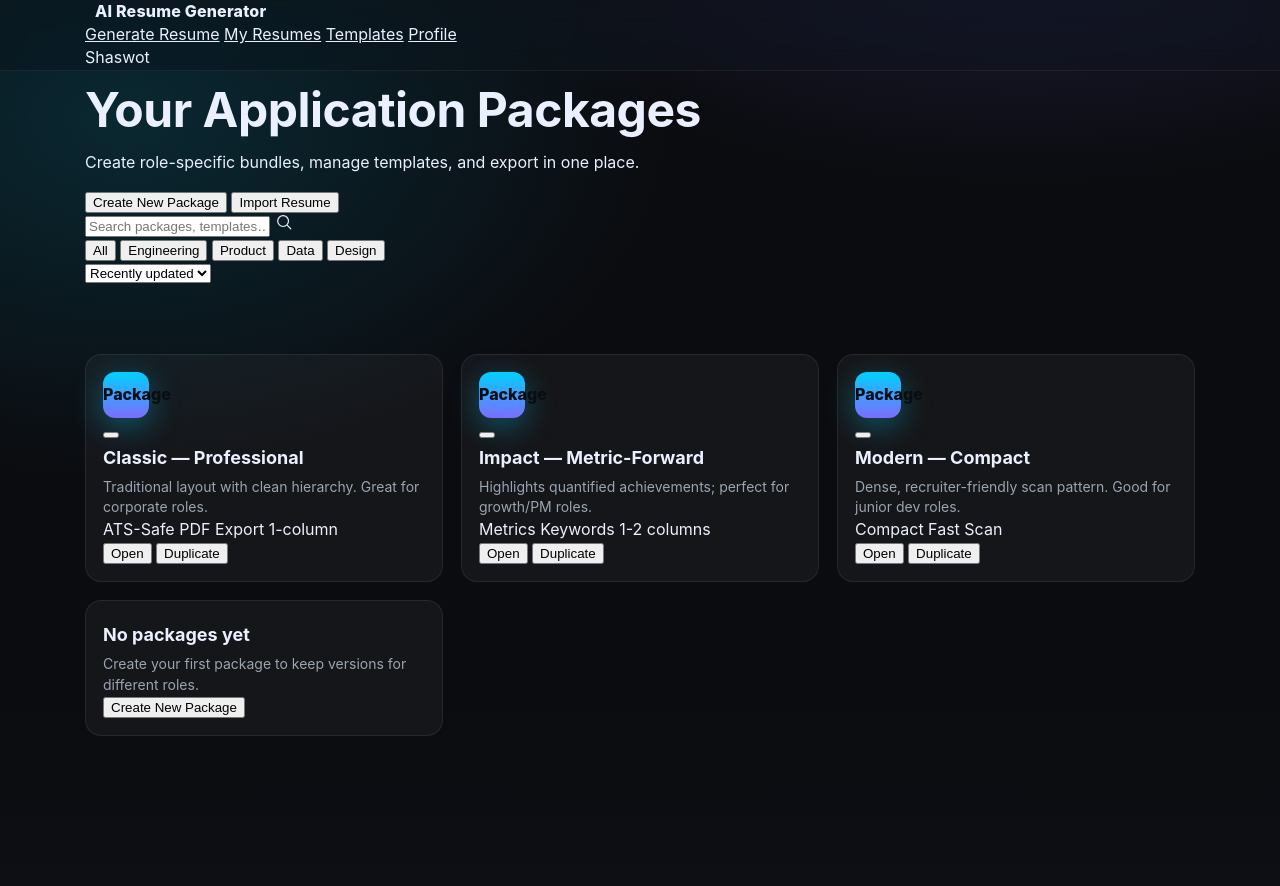
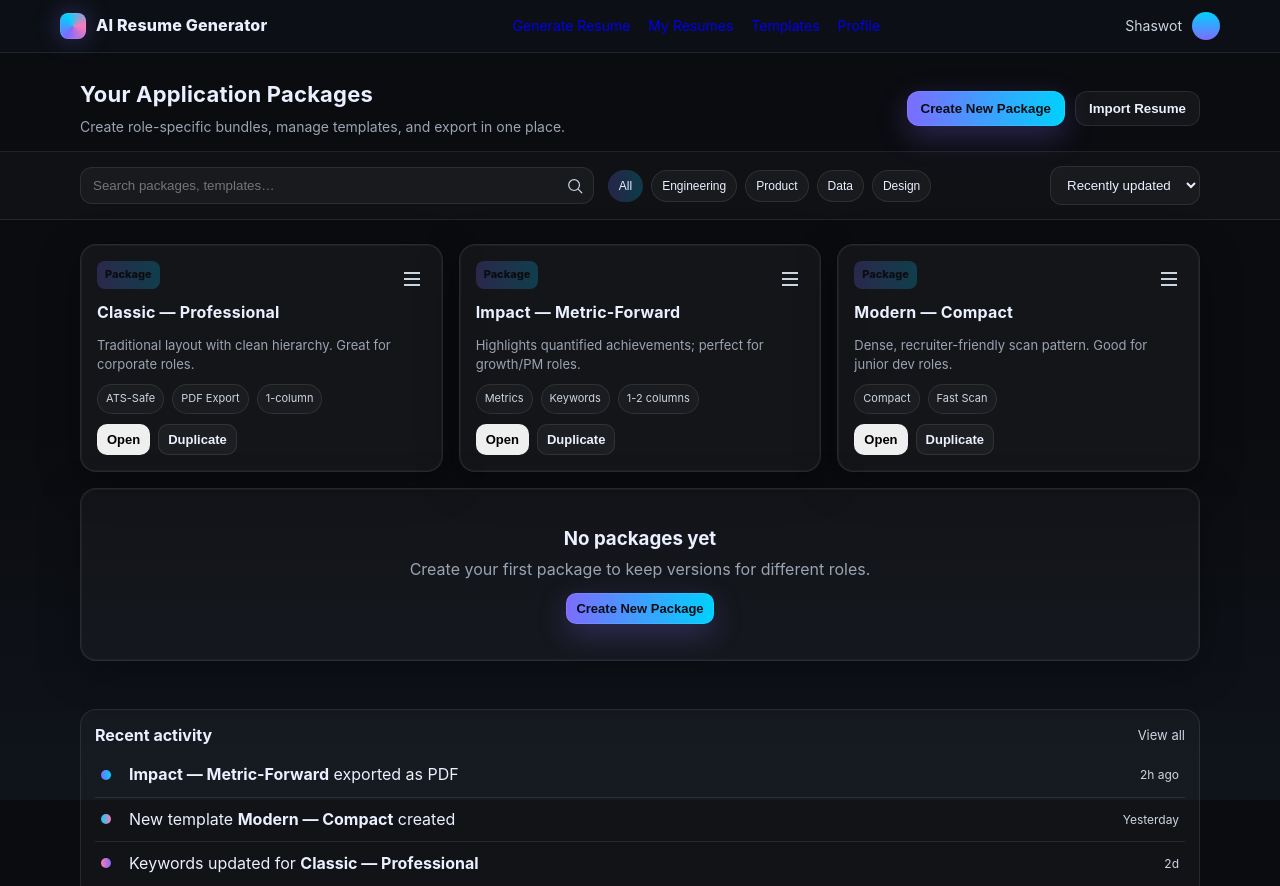
Before and after one commit to shaswotdhakal/test.github.io, a plain HTML site: page index.html in a window 1280 px wide. Shown: the top 886 px of the page. Drawn offline with Linux system fonts and the light colour scheme.

Commit message:
Update styles.css

```diff
--- a/styles.css
+++ b/styles.css
@@ -1,173 +1,190 @@
+/* =========================
+   THEME (same vibe as landing)
+   ========================= */
 :root{
-  /* Theme variables — swap these for quick palette changes */
   --bg:#0b0c10;
-  --ink:#0e1116;
-  --card:#0f141b;
+  --surface:#0f141b;
+  --text:#eaf0ff;
   --muted:#9aa4b2;
-  --text:#eaf0ff;
-  --glowA:#7c6cff;
-  --glowB:#00d1ff;
-  --glowC:#ff7ab6;
-  --accent:#98ffa6;
+
+  --glowA:#7c6cff;   /* violet */
+  --glowB:#00d1ff;   /* cyan   */
+  --glowC:#ff7ab6;   /* pink   */
+
+  --line: rgba(255,255,255,.09);
+  --glass: rgba(255,255,255,.05);
 }
 
-*{ box-sizing:border-box }
-
+*{box-sizing:border-box}
+html,body{height:100%}
 body{
   margin:0;
+  color:var(--text);
   background:
-    radial-gradient(1200px 600px at 80% -10%, rgba(124,108,255,.18), transparent 50%),
-    radial-gradient(900px 600px at 10% 10%, rgba(0,209,255,.14), transparent 60%),
-    linear-gradient(180deg, #0b0c10 0%, #0b0c10 60%, #0f141b 100%);
-  color:var(--text);
+    linear-gradient(180deg,#0b0c10 0%, #0b0c10 55%, #0f141b 100%);
   font-family: Inter, ui-sans-serif, system-ui, -apple-system, Segoe UI, Roboto, "Helvetica Neue", Arial, Noto Sans, sans-serif;
   line-height:1.45;
 }
 
-a{ color:inherit }
+.container{max-width:1160px; margin:0 auto; padding:0 20px}
 
-.container{ max-width:1150px; margin:0 auto; padding:0 20px }
-
-/* Ambient blobs */
-.blur-orb{
-  position:absolute; filter:blur(40px); opacity:.65; pointer-events:none; mix-blend:screen;
-  animation: drift 24s ease-in-out infinite alternate;
-}
-.orb-a{background: radial-gradient(circle at 30% 30%, var(--glowA), transparent 60%); width:420px; height:420px; top:-80px; left:-80px}
-.orb-b{background: radial-gradient(circle at 70% 70%, var(--glowB), transparent 60%); width:520px; height:520px; top:-120px; right:-120px; animation-delay: 3s;}
-.orb-c{background: radial-gradient(circle at 50% 50%, var(--glowC), transparent 60%); width:380px; height:380px; bottom:-120px; left:10%}
-@keyframes drift { to { transform: translate3d(0,40px,0) scale(1.05);} }
-
-/* NAVBAR */
+/* =========================
+   NAVBAR (glass, no orbs)
+   ========================= */
 .nav{
   position:sticky; top:0; z-index:50;
-  -webkit-backdrop-filter:saturate(150%) blur(12px); /* Safari/iOS support */
-  backdrop-filter:saturate(150%) blur(12px);         /* Modern browsers */
-  background:rgba(15, 20, 27, .55);
-  border-bottom:1px solid rgba(255,255,255,.06);
+  background:rgba(15,20,27,.55);
+  -webkit-backdrop-filter:saturate(150%) blur(12px);
+  backdrop-filter:saturate(150%) blur(12px);
+  border-bottom:1px solid var(--line);
+}
+.nav__wrap{display:flex; align-items:center; justify-content:space-between; padding:12px 0}
+.brand{display:flex; align-items:center; gap:10px; font-weight:800}
+.brand__mark{
+  width:26px; height:26px; border-radius:8px;
+  background:conic-gradient(from 210deg,var(--glowA),var(--glowB),var(--glowC),var(--glowA));
+  box-shadow:0 0 24px rgba(124,108,255,.35), 0 0 0 1px rgba(255,255,255,.08) inset;
+}
+.brand__name{letter-spacing:.2px}
+.nav__links{display:flex; gap:18px; color:var(--muted); font-size:14px}
+.nav__link{text-decoration:none}
+.nav__user{display:flex; align-items:center; gap:10px}
+.nav__userName{color:#cbd5e1; font-size:14px}
+.avatar{width:28px; height:28px; border-radius:999px; background:linear-gradient(180deg,var(--glowB),var(--glowA))}
+
+/* =========================
+   PAGE HEADER / TITLE BAR
+   ========================= */
+.pageHead{padding:26px 0 14px; border-bottom:1px solid var(--line)}
+.pageHead__wrap{display:flex; align-items:center; justify-content:space-between; gap:16px; flex-wrap:wrap}
+.pageHead__title{margin:0 0 6px; font-size:22px; letter-spacing:.2px}
+.pageHead__subtitle{margin:0; color:var(--muted); font-size:14px}
+
+.actions{display:flex; gap:10px}
+.btn{
+  appearance:none; border:0; cursor:pointer; font-weight:700;
+  padding:10px 14px; border-radius:12px;
+}
+.btn--primary{
+  color:#0a0d12;
+  background:linear-gradient(90deg,var(--glowA),var(--glowB));
+  box-shadow:0 10px 30px rgba(124,108,255,.28), 0 0 0 1px rgba(255,255,255,.08) inset;
+}
+.btn--ghost{
+  color:var(--text);
+  background:rgba(255,255,255,.04);
+  box-shadow:inset 0 0 0 1px var(--line);
+}
+.btn--tiny{padding:8px 10px; border-radius:10px; font-size:13px}
+
+/* =========================
+   TOOLBAR (Search + Filters + Sort)
+   ========================= */
+.toolbar{padding:14px 0; border-bottom:1px solid var(--line); background:rgba(255,255,255,.02)}
+.toolbar__wrap{display:grid; grid-template-columns: 1.2fr 1fr auto; gap:14px; align-items:center}
+.input{position:relative}
+.input input{
+  width:100%; color:var(--text); background:rgba(255,255,255,.04); border:1px solid var(--line);
+  padding:10px 34px 10px 12px; border-radius:12px; outline: none;
+}
+.input__icon{position:absolute; right:10px; top:50%; transform:translateY(-50%); color:#cbd5e1}
+.filters{display:flex; gap:8px; flex-wrap:wrap}
+.chip{
+  background:rgba(255,255,255,.04); border:1px solid var(--line); color:var(--text);
+  padding:8px 10px; border-radius:999px; font-size:12px; cursor:pointer;
+}
+.chip--active{background:linear-gradient(90deg,rgba(124,108,255,.22),rgba(0,209,255,.22)); border-color:transparent}
+.select select{
+  color:var(--text); background:rgba(255,255,255,.04); border:1px solid var(--line);
+  padding:10px 12px; border-radius:12px;
 }
 
-.nav-wrap{ display:flex; align-items:center; justify-content:space-between; padding:14px 0 }
-.brand{ display:flex; align-items:center; gap:10px; font-weight:800; letter-spacing:.2px }
-.brand-mark{
-  width:28px; height:28px; border-radius:8px;
-  background: conic-gradient(from 210deg, var(--glowA), var(--glowB), var(--glowC), var(--glowA));
-  box-shadow: 0 0 30px rgba(124,108,255,.35), 0 0 50px rgba(0,209,255,.25) inset;
+/* =========================
+   GRID (Packages / Templates)
+   ========================= */
+.section{padding:24px 0}
+.grid{
+  display:grid; gap:16px;
+  grid-template-columns: repeat(12, 1fr);
 }
-.nav-links{ display:flex; gap:18px; align-items:center; font-size:14px; color:var(--muted) }
-.nav-links a{ opacity:.9; text-decoration:none }
-.cta{
-  text-decoration:none; font-weight:700; font-size:14px;
-  background: linear-gradient(90deg, var(--glowA), var(--glowB));
-  color:#0a0d12; padding:10px 14px; border-radius:12px;
-  box-shadow: 0 10px 30px rgba(124,108,255,.35), 0 0 0 1px rgba(255,255,255,.08) inset;
+.card{
+  grid-column: span 4;
+  background:rgba(255,255,255,.04);
+  border:1px solid var(--line);
+  border-radius:16px; padding:16px;
+  box-shadow:0 10px 40px rgba(0,0,0,.35), inset 0 0 0 1px rgba(255,255,255,.04);
+  display:flex; flex-direction:column; gap:10px;
+}
+.card__head{display:flex; align-items:center; justify-content:space-between}
+.badge{
+  font-size:11px; font-weight:800; padding:6px 8px; border-radius:8px;
+  background:linear-gradient(90deg,rgba(124,108,255,.22),rgba(0,209,255,.22)); color:#0b0c10;
+}
+.iconBtn{background:transparent; border:0; cursor:pointer}
+.kebab{display:inline-block; width:16px; height:2px; background:#cbd5e1; position:relative}
+.kebab::before,.kebab::after{content:""; position:absolute; width:16px; height:2px; background:#cbd5e1; left:0}
+.kebab::before{top:-6px}.kebab::after{top:6px}
+
+.card__title{margin:2px 0; font-size:16px; letter-spacing:.2px}
+.card__desc{margin:0; color:var(--muted); font-size:13px}
+.card__meta{display:flex; gap:8px; flex-wrap:wrap}
+.tag{
+  font-size:11px; color:#cbd5e1; padding:6px 8px; border-radius:999px;
+  background:rgba(255,255,255,.03); border:1px solid var(--line);
+}
+.card__foot{display:flex; gap:8px}
+
+/* Empty state card (hide in React when you have data) */
+.card--empty{
+  grid-column: span 12;
+  justify-content:center; align-items:center; text-align:center;
+  padding:36px; background:rgba(255,255,255,.03);
+}
+.empty h3{margin:0 0 6px}
+.empty p{margin:0 0 12px; color:var(--muted)}
+
+/* =========================
+   RECENT ACTIVITY PANEL
+   ========================= */
+.panel{
+  background:rgba(255,255,255,.03); border:1px solid var(--line); border-radius:16px; padding:14px;
+}
+.panel__head{display:flex; align-items:center; justify-content:space-between; margin-bottom:6px}
+.panel__title{margin:0; font-size:16px}
+.link{color:#cbd5e1; text-decoration:none; font-size:13px}
+.activity{list-style:none; margin:0; padding:0}
+.activity__row{
+  display:grid; grid-template-columns: 18px 1fr auto; align-items:center;
+  gap:10px; padding:10px 6px; border-top:1px solid var(--line);
+}
+.activity__row:first-child{border-top:0}
+.dot{width:10px; height:10px; border-radius:50%}
+.dot--a{background:linear-gradient(90deg,var(--glowA),var(--glowB))}
+.dot--b{background:linear-gradient(90deg,var(--glowB),var(--glowC))}
+.dot--c{background:linear-gradient(90deg,var(--glowC),var(--glowA))}
+.time{color:#cbd5e1; font-size:12px}
+
+/* =========================
+   FOOTER
+   ========================= */
+.footer{border-top:1px solid var(--line); margin-top:10px}
+.footer__wrap{display:flex; align-items:center; justify-content:space-between; gap:12px; padding:16px 0; color:#cbd5e1; font-size:13px}
+.footer__links{display:flex; gap:14px}
+.footer__links a{color:#cbd5e1; text-decoration:none}
+
+/* =========================
+   RESPONSIVE
+   ========================= */
+@media (max-width: 1024px){
+  .grid .card{grid-column: span 6}
+  .toolbar__wrap{grid-template-columns: 1fr}
+}
+@media (max-width: 640px){
+  .grid .card{grid-column: span 12}
+  .pageHead__wrap{align-items:flex-start}
 }
 
-/* HERO */
-.hero{ position:relative; overflow:hidden; padding:72px 0 40px }
-.hero-grid{ display:grid; grid-template-columns: 1.1fr .9fr; gap:28px; align-items:center }
-.eyebrow{
-  display:inline-flex; gap:8px; align-items:center; font-size:12px; color:#cdd6f6; opacity:.85;
-  padding:6px 10px; border-radius:999px; background:rgba(255,255,255,.06);
-  box-shadow: inset 0 0 0 1px rgba(255,255,255,.08);
+/* Reduce motion nicety */
+@media (prefers-reduced-motion: reduce){
+  .nav{-webkit-backdrop-filter:none; backdrop-filter:none}
 }
-.spark{ width:8px; height:8px; border-radius:50%; background: radial-gradient(circle at 30% 30%, #fff, var(--glowB)); box-shadow: 0 0 12px var(--glowB) }
-h1{ font-size:48px; line-height:1.05; margin:14px 0 12px; letter-spacing:-.5px }
-.lead{ color:var(--muted); font-size:18px; max-width:46ch }
-.hero-actions{ display:flex; gap:14px; flex-wrap:wrap; margin-top:18px }
-.ghost{
-  text-decoration:none; padding:10px 14px; border-radius:12px; font-weight:600; color:var(--text);
-  background:rgba(255,255,255,.03); box-shadow: inset 0 0 0 1px rgba(255,255,255,.12);
-}
-
-/* DEMO RESUME IMAGE (Glass mockup) */
-.mock{
-  position:relative; border-radius:18px; overflow:hidden;
-  background: linear-gradient(180deg, rgba(255,255,255,.08), rgba(255,255,255,.02));
-  box-shadow: 0 20px 60px rgba(0,0,0,.55), inset 0 0 0 1px rgba(255,255,255,.06);
-  transform: perspective(1000px) rotateX(3deg) rotateY(-6deg);
-  transition: transform .6s ease;
-}
-.mock:hover{ transform: perspective(1000px) rotateX(0) rotateY(0) translateY(-2px) }
-.bar{
-  height:42px; display:flex; align-items:center; gap:6px; padding:0 12px;
-  background: linear-gradient(180deg, rgba(20,24,35,.9), rgba(20,24,35,.65));
-  border-bottom:1px solid rgba(255,255,255,.06);
-}
-.dot{ width:10px; height:10px; border-radius:50% }
-.d1{ background:#ff6b6b } .d2{ background:#ffe08a } .d3{ background:#6bff95 }
-.paper{
-  background:#ffffff; color:#0b0d12; height:440px; overflow:hidden; border-radius:14px; margin:12px;
-  box-shadow: 0 0 0 1px rgba(0,0,0,.08) inset;
-}
-.resume{ display:grid; grid-template-columns: 1fr 1.6fr; gap:22px; padding:22px; font-size:13px; line-height:1.45 }
-.pill{ display:inline-block; padding:6px 10px; border-radius:999px; background:#eef2ff; color:#3730a3; font-weight:700; font-size:11px }
-.meter{ height:8px; background:#eef2ff; border-radius:999px; overflow:hidden; box-shadow: inset 0 0 0 1px #e5e7eb }
-.meter>span{ display:block; height:100%; background:linear-gradient(90deg, #7c6cff, #00d1ff) }
-
-/* LOGO MARQUEE */
-.logos{
-  overflow:hidden; border-top:1px solid rgba(255,255,255,.06); border-bottom:1px solid rgba(255,255,255,.06);
-  background:linear-gradient(180deg, rgba(255,255,255,.02), rgba(255,255,255,0));
-}
-.marquee{ display:flex; gap:50px; padding:16px 0; animation: scroll 22s linear infinite }
-@keyframes scroll{ from{transform:translateX(0)} to{transform:translateX(-50%)} }
-.logo{
-  opacity:.65; filter:grayscale(100%); font-weight:700; letter-spacing:.06em; font-size:13px;
-  padding:8px 12px; border-radius:10px; background:rgba(255,255,255,.03); box-shadow: inset 0 0 0 1px rgba(255,255,255,.05);
-}
-
-/* FEATURES (“Everything you need…”) */
-.section{ padding:70px 0 }
-.grid{ display:grid; gap:18px; grid-template-columns: repeat(12, 1fr) }
-.card{
-  grid-column: span 4;
-  background: rgba(255,255,255,.04);
-  border-radius:16px; padding:18px;
-  box-shadow: inset 0 0 0 1px rgba(255,255,255,.08);
-  transition: transform .25s ease, box-shadow .25s ease;
-}
-.card:hover{ transform: translateY(-4px); box-shadow: 0 10px 40px rgba(124,108,255,.12), inset 0 0 0 1px rgba(255,255,255,.16) }
-.icon{
-  width:34px; height:34px; border-radius:10px; margin-bottom:10px;
-  background: radial-gradient(circle at 30% 30%, var(--glowA), var(--glowB));
-  box-shadow: 0 0 24px rgba(124,108,255,.45);
-}
-.card h3{ margin:4px 0 6px; font-size:18px }
-.card p{ margin:0; color:var(--muted); font-size:14px }
-
-/* HOW IT WORKS */
-.steps{ display:grid; gap:30px }
-.step{
-  display:grid; grid-template-columns: 70px 1fr; gap:16px; align-items:start;
-  background: rgba(255,255,255,.03); border-radius:14px; padding:16px;
-  box-shadow: inset 0 0 0 1px rgba(255,255,255,.08);
-}
-.badge{
-  width:46px; height:46px; border-radius:12px; display:grid; place-items:center; font-weight:800;
-  background: linear-gradient(180deg, var(--glowB), var(--glowA));
-  color:#0a0d12; box-shadow: 0 8px 30px rgba(0,209,255,.35);
-}
-.step p{ margin:4px 0 0; color:var(--muted) }
-
-/* CTA */
-.cta-rail{
-  display:flex; align-items:center; justify-content:space-between; gap:18px; flex-wrap:wrap;
-  background: linear-gradient(90deg, rgba(124,108,255,.18), rgba(0,209,255,.18));
-  border:1px solid rgba(255,255,255,.12); border-radius:16px; padding:22px;
-  box-shadow: 0 20px 60px rgba(0,0,0,.45);
-}
-.cta-rail a{
-  text-decoration:none; font-weight:800; background:#fff; color:#0b0c10; padding:12px 16px; border-radius:12px;
-  box-shadow: 0 10px 30px rgba(255,255,255,.25);
-}
-
-/* RESPONSIVE */
-@media (max-width: 980px){
-  .hero-grid{ grid-template-columns:1fr }
-  .card{ grid-column: span 6 }
-}
-@media (max-width: 640px){
-  h1{ font-size:36px }
-  .card{ grid-column: span 12 }
-}
```
